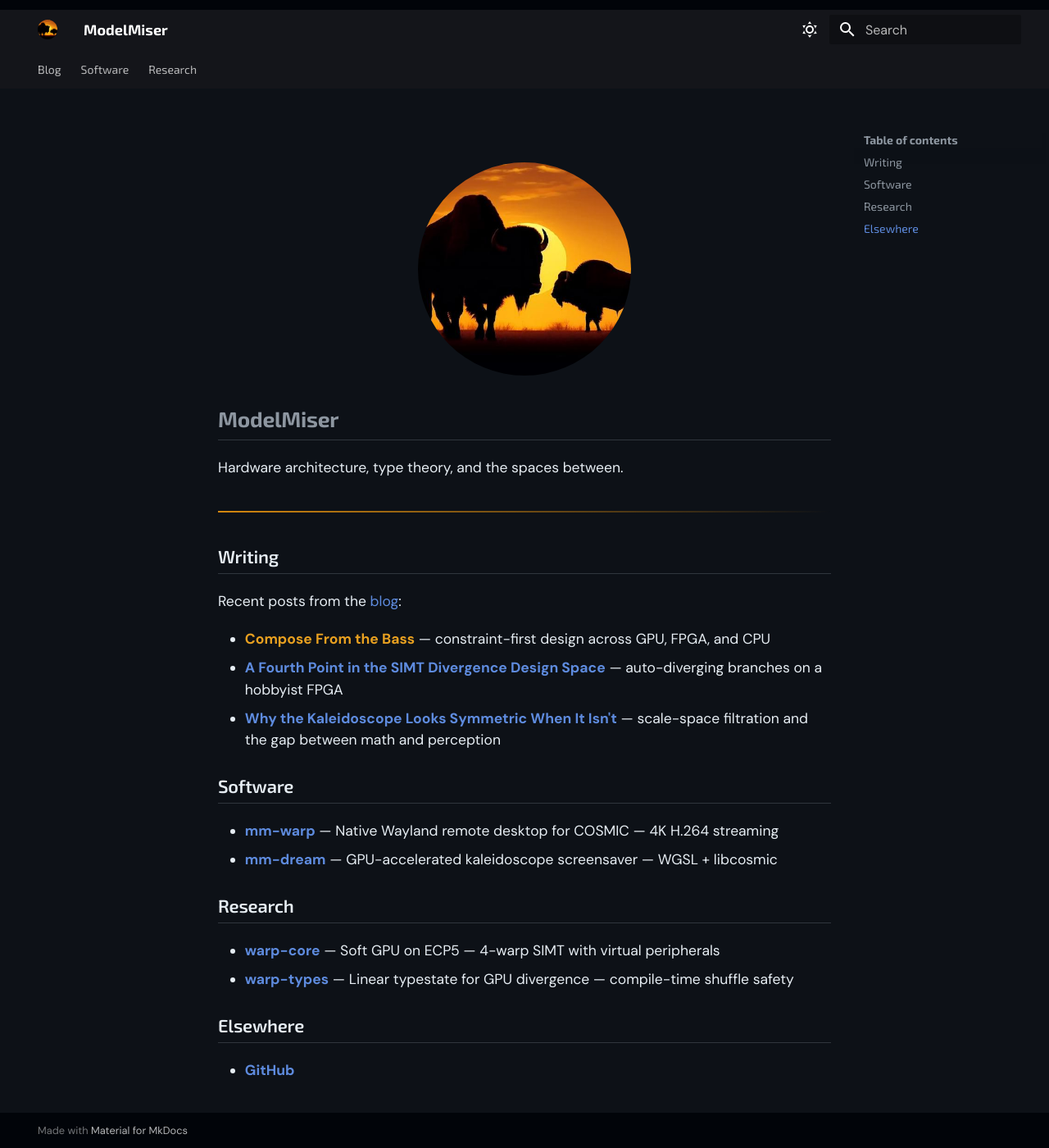
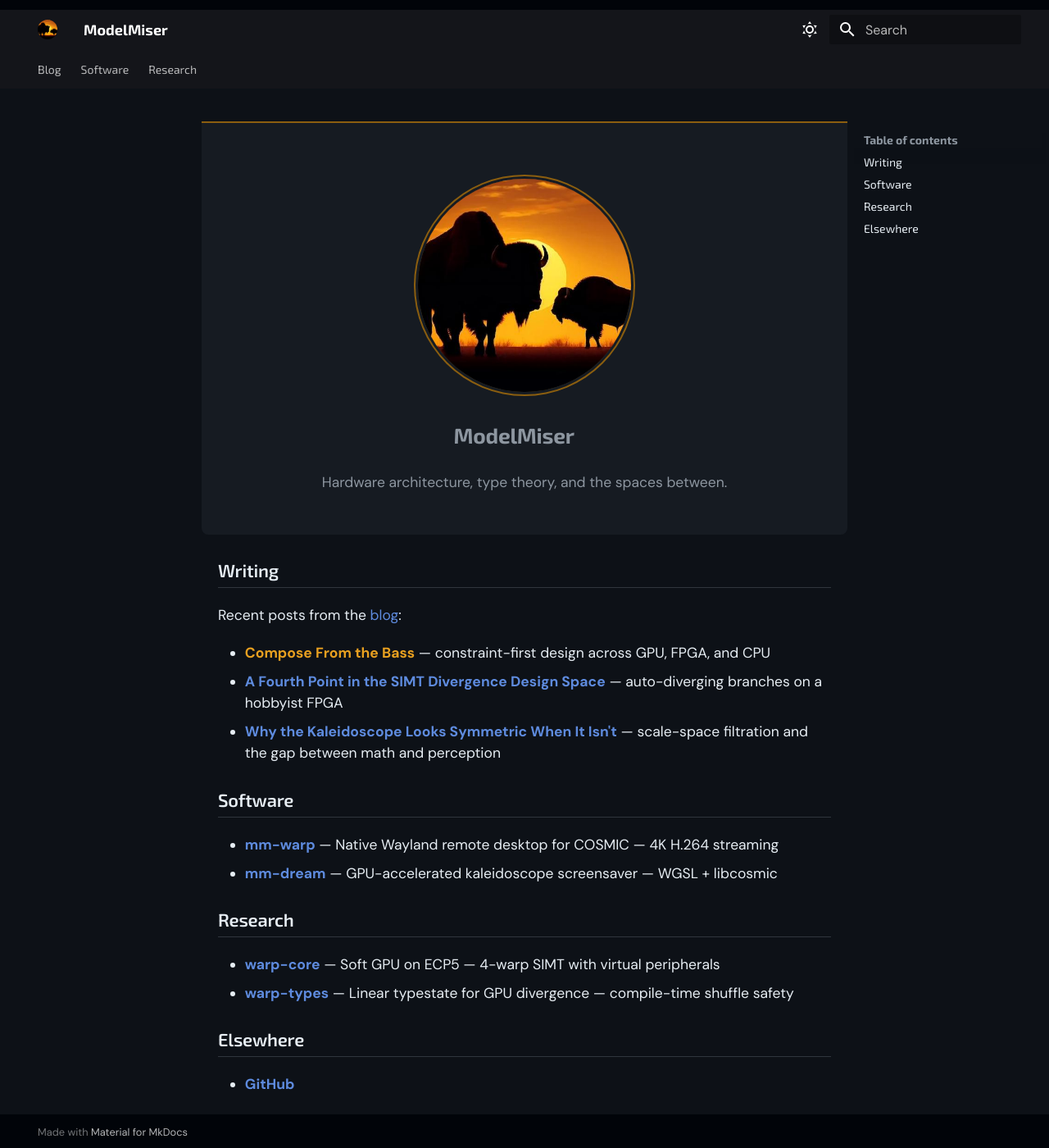
Before and after one commit to modelmiser/modelmiser, an MkDocs documentation site: the page built from docs/index.md, in a window 1280 px wide and 1400 px high. Shown: the whole window at 82% size. Built offline with MkDocs 1.6.1 and Material for MkDocs 9.7.7, drawn with Linux system fonts in a browser that asks for light colours.

Commit message:
style(landing): hero panel with amber accent for avatar
Elevated background panel, amber top border (matches code block
treatment), subtle ring around circular avatar. Replaces inline
styles with CSS classes.

Co-Authored-By: Claude Opus 4.6 (1M context) <noreply@anthropic.com>

```diff
--- a/docs/index.md
+++ b/docs/index.md
@@ -1,12 +1,12 @@
-<div style="text-align: center; margin: 2rem 0 1rem;">
-  <img src="assets/logo.jpeg" alt="ModelMiser" style="width: 260px; height: 260px; border-radius: 50%; object-fit: cover;">
-</div>
+<div class="hero" markdown>
+
+<img src="assets/logo.jpeg" alt="ModelMiser" class="hero-avatar">
 
 # ModelMiser
 
 Hardware architecture, type theory, and the spaces between.
 
----
+</div>
 
 ## Writing
 
--- a/docs/stylesheets/blog.css
+++ b/docs/stylesheets/blog.css
@@ -12,6 +12,39 @@
   --mm-amber-light: #e8a020;
   --mm-amber-dim: #8b5e0f;
   --mm-amber-glow: rgba(212, 136, 15, 0.15);
+}
+
+/* --------------------------------------------------------------------------
+   Landing page hero — elevated panel with amber accent
+   -------------------------------------------------------------------------- */
+
+.hero {
+  text-align: center;
+  padding: 2.5rem 2rem 1.5rem;
+  margin: -0.5rem -1rem 1.5rem;
+  border-top: 2px solid var(--mm-amber-dim);
+  border-radius: 0 0 8px 8px;
+  background: var(--md-default-bg-color--light);
+}
+
+.hero h1 {
+  border-bottom: none !important;
+  margin-top: 1rem;
+  margin-bottom: 0.25rem;
+}
+
+.hero p {
+  color: var(--md-default-fg-color--light);
+  margin-bottom: 0;
+}
+
+.hero-avatar {
+  width: 260px;
+  height: 260px;
+  border-radius: 50%;
+  object-fit: cover;
+  box-shadow: 0 0 0 3px var(--md-default-bg-color--light),
+              0 0 0 5px var(--mm-amber-dim);
 }
 
 /* --------------------------------------------------------------------------
```
